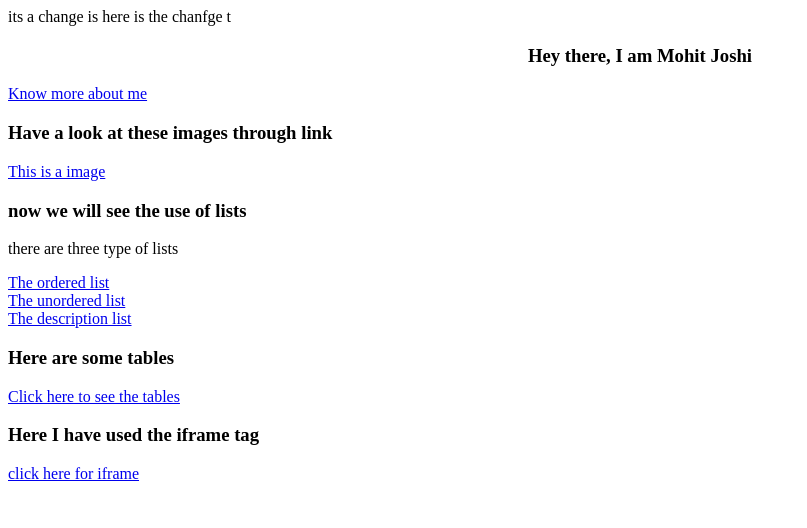
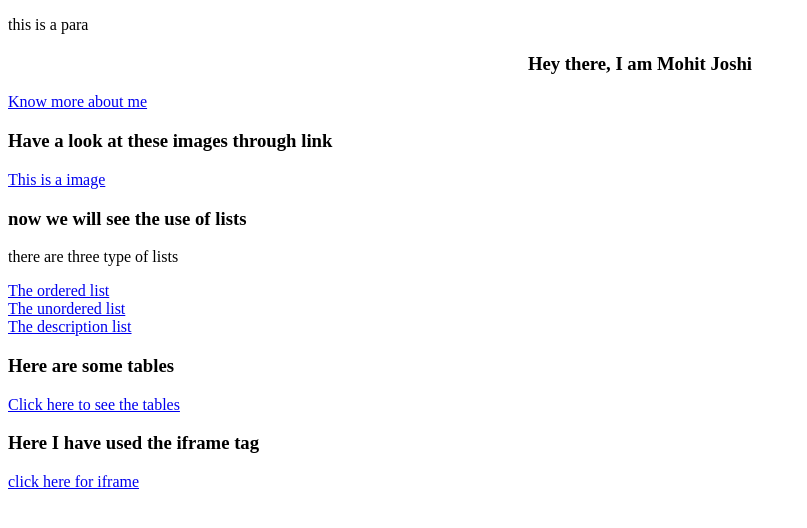
Before and after one commit to iamCoderMohit/web-development, a plain HTML site: page index.html in a window 1280 px wide. Shown: the whole page, without its empty margins (0-807 px from the left). Drawn offline with Linux system fonts and the light colour scheme.

Commit message:
this is a para

```diff
--- a/index.html
+++ b/index.html
@@ -8,7 +8,7 @@
     <title>Portfolio - Coder Mohit</title>
 </head>
 <body>
-    its a change is here is the chanfge t
+    <p>this is a para</p>
     <h3 align="center">Hey there, I am Mohit Joshi</h3>
     <a href="about.html">Know more about me</a>
     <h3>Have a look at these images through link</h3>
```
